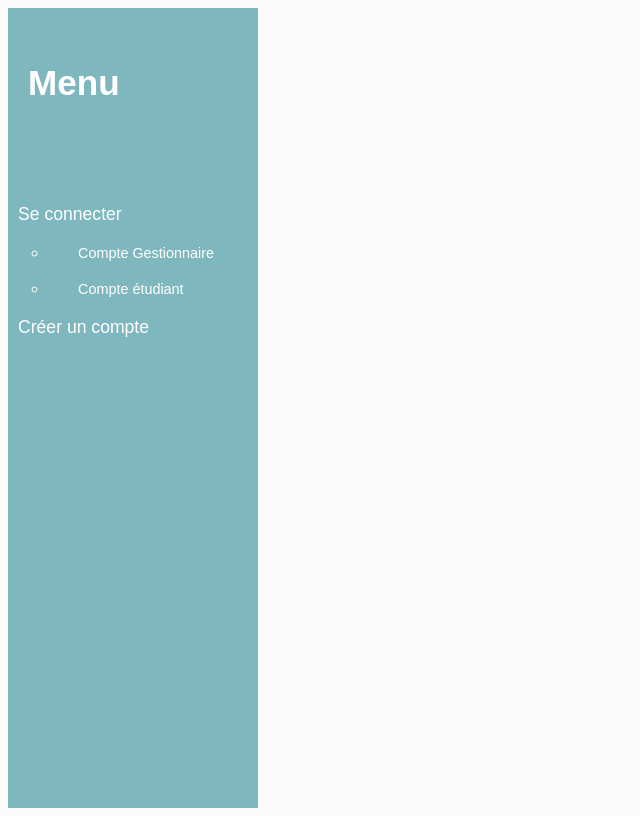
After one commit to lottierocuet/ProjetComWeb, a PHP site: page /Footer_Header.html in a window 1280 px wide. The commit adds this page. Shown: the whole page, without its empty margins (0-640 px from the left). Run offline with PHP 8.4, Linux system fonts and the light colour scheme; some libraries are stand-ins or nearby versions.

Commit message:
Add files via upload
Footer_Header html et css

```diff
--- a/Footer_Header.css
+++ b/Footer_Header.css
@@ -1,31 +1,118 @@
-.nav-item::after{
-    content:'';
-    display:block;
-    width:0px;
-    height:4px;
-    background:#ff0000;
-    transition: 0.2s;
-    margin-top:-10px;
+.wrapper {
+    display: flex;
+    width: 100%;
+    align-items: stretch;
+}
+.wrapper {
+    display: flex;
+    align-items: stretch;
 }
 
-.nav-item:hover::after{width:100%;}
+#sidebar {
+    min-width: 250px;
+    max-width: 250px;
+}
+
+#sidebar.active {
+    margin-left: -250px;
+}
+
+#sidebar {
+    min-width: 250px;
+    max-width: 250px;
+    min-height: 100vh;
+}
+
+a[data-toggle="collapse"] {
+    position: relative;
+}
+
+.dropdown-toggle::after {
+    display: block;
+    position: absolute;
+    top: 50%;
+    right: 20px;
+    transform: translateY(-50%);
+}
+
+@media (max-width: 768px) {
+    #sidebar {
+        margin-left: -250px;
+    }
+    #sidebar.active {
+        margin-left: 0;
+    }
+}
+
+/*
+    ADDITIONAL DEMO STYLE, NOT IMPORTANT TO MAKE THINGS WORK BUT TO MAKE IT A BIT NICER :)
+*/
+@import "https://fonts.googleapis.com/css?family=Poppins:300,400,500,600,700";
 
 
-.nav-link{padding:15px 5px;transition:0.2s;}
-
-.navbar-nav .nav-link {
-
-    color:#000;
-    font-weight:bold;
-    font-size:18px;
+body {
+    font-family: 'Poppins', sans-serif;
+    background: #fafafa;
 }
 
-.navbar-nav .active > .nav-link{
+p {
+    font-family: 'Poppins', sans-serif;
+    font-size: 1.1em;
+    font-weight: 300;
+    line-height: 1.7em;
+    color: #999;
+}
 
-    width:100%;
-    height:51px;
+a, a:hover, a:focus {
+    color: inherit;
+    text-decoration: none;
+    transition: all 0.3s;
+}
+#container-fluid{
+   color : #7eb7be;
+}
 
-  border-bottom: .25rem solid transparent;
-  border-bottom-color: #ed4137;
+#sidebar {
+    /* don't forget to add all the previously mentioned styles here too */
+    background: #7eb7be;
+    color: #fff;
+    transition: all 0.3s;
+}
 
+#sidebar .sidebar-header {
+    padding: 20px;
+    background: #7eb7be;
+
+    text-align:  flex-start;
+    font-size: 30px;
 }
+
+#sidebar ul.components {
+    padding: 20px 0;
+    border-bottom: 1px solid #7eb7be;
+}
+
+#sidebar ul p {
+    color: #fff;
+    padding: 10px;
+}
+
+#sidebar ul li a {
+    padding: 10px;
+    font-size: 1.1em;
+    display: block;
+}
+#sidebar ul li a:hover {
+    color: #7386D5;
+    background: #7eb7be;
+}
+
+#sidebar ul li.active > a, a[aria-expanded="true"] {
+    color: #fff;
+    background: #7eb7be;
+}
+ul ul a {
+    font-size: 0.9em !important;
+    padding-left: 30px !important;
+    background: #7eb7be;
+}
--- /dev/null
+++ b/Footer_Header.html
@@ -0,0 +1,76 @@
+<!DOCTYPE html>
+<html>
+
+<head>
+    <meta charset="utf-8">
+    <meta name="viewport" content="width=device-width, initial-scale=1.0">
+    <meta http-equiv="X-UA-Compatible" content="IE=edge">
+
+    <title></title>
+
+    <!-- Bootstrap CSS CDN -->
+    <!-- <link rel="stylesheet" href="https://stackpath.bootstrapcdn.com/bootstrap/4.1.0/css/bootstrap.min.css" integrity="sha384-9gVQ4dYFwwWSjIDZnLEWnxCjeSWFphJiwGPXr1jddIhOegiu1FwO5qRGvFXOdJZ4" crossorigin="anonymous"> -->
+
+    <!-- Our Custom CSS -->
+    <link rel="stylesheet" href="Footer_Header.css">
+
+    <!-- Font Awesome JS -->
+    <script defer src="https://use.fontawesome.com/releases/v5.0.13/js/solid.js" integrity="sha384-tzzSw1/Vo+0N5UhStP3bvwWPq+uvzCMfrN1fEFe+xBmv1C/AtVX5K0uZtmcHitFZ" crossorigin="anonymous"></script>
+    <script defer src="https://use.fontawesome.com/releases/v5.0.13/js/fontawesome.js" integrity="sha384-6OIrr52G08NpOFSZdxxz1xdNSndlD4vdcf/q2myIUVO0VsqaGHJsB0RaBE01VTOY" crossorigin="anonymous"></script>
+    <script type="text/javascript" href="Footer_Header.js"></script>
+
+    <!-- jQuery CDN -->
+         <script src="https://code.jquery.com/jquery-1.12.0.min.js"></script>
+         <!-- Bootstrap Js CDN -->
+         <script src="https://maxcdn.bootstrapcdn.com/bootstrap/3.3.7/js/bootstrap.min.js"></script>
+</head>
+
+<body>
+
+
+
+<div class="wrapper">
+
+
+    <!-- Sidebar -->
+    <nav id="sidebar">
+
+	<nav>
+
+       <div class="sidebar-header">
+            <h1>Menu</h1>
+        </div>
+
+
+
+        <ul class="list-unstyled components">
+            <li class="dropdown">
+                <a href="#Seconnecter" data-toggle="collapse" aria-expanded="true" class="dropdown-toggle">Se connecter</a>
+                <ul class="collapse list-unstyled" id="homeSubmenu">
+                	<div class="sidebar container-fluid">
+	                    <li>
+	                        <a href="C:\xampp\htdocs\PROJETCOMWEB\Accueil_gestionnaire_php.html">Compte Gestionnaire</a>
+	                    </li>
+
+	                    <li>
+	                        <a href="#">Compte étudiant</a>
+	                    </li>
+	                </ul>
+	           </li>
+
+
+	            <li>
+	                <a href="#Inscription">Créer un compte</a>
+            </li>
+
+        </ul>
+    </nav>
+
+</div>
+
+
+
+
+</body>
+
+</html>
```
